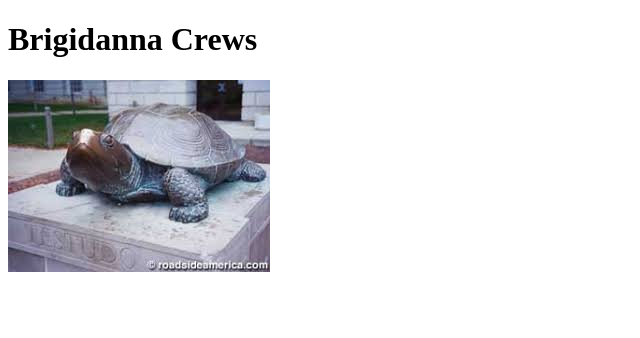
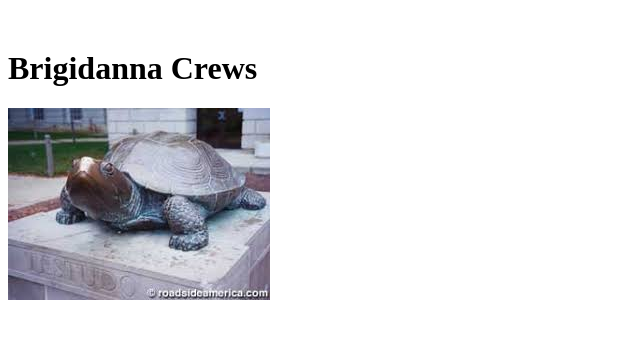
Before and after one commit to BrigidannaCrews/BrigidannaCrews.github.io, a plain HTML site: page BrigidannaCrews/index.html in a window 1280 px wide. Shown: the whole page, without its empty margins (0-640 px from the left). Drawn offline with Linux system fonts and the light colour scheme.

Commit message:
added css

```diff
--- a/BrigidannaCrews/index.html
+++ b/BrigidannaCrews/index.html
@@ -2,6 +2,7 @@
 <html>
     <head>
         <title>Brigidanna Crews's INST377 Test Page</title>
+        <link rel="stylesheet" href="style.css">
     </head>
 <body>
     <div class = "header">
--- a/BrigidannaCrews/style.css
+++ b/BrigidannaCrews/style.css
@@ -0,0 +1,5 @@
+.header {
+display: block;
+height: 60px;
+padding-top: 20.15px;
+}
```
